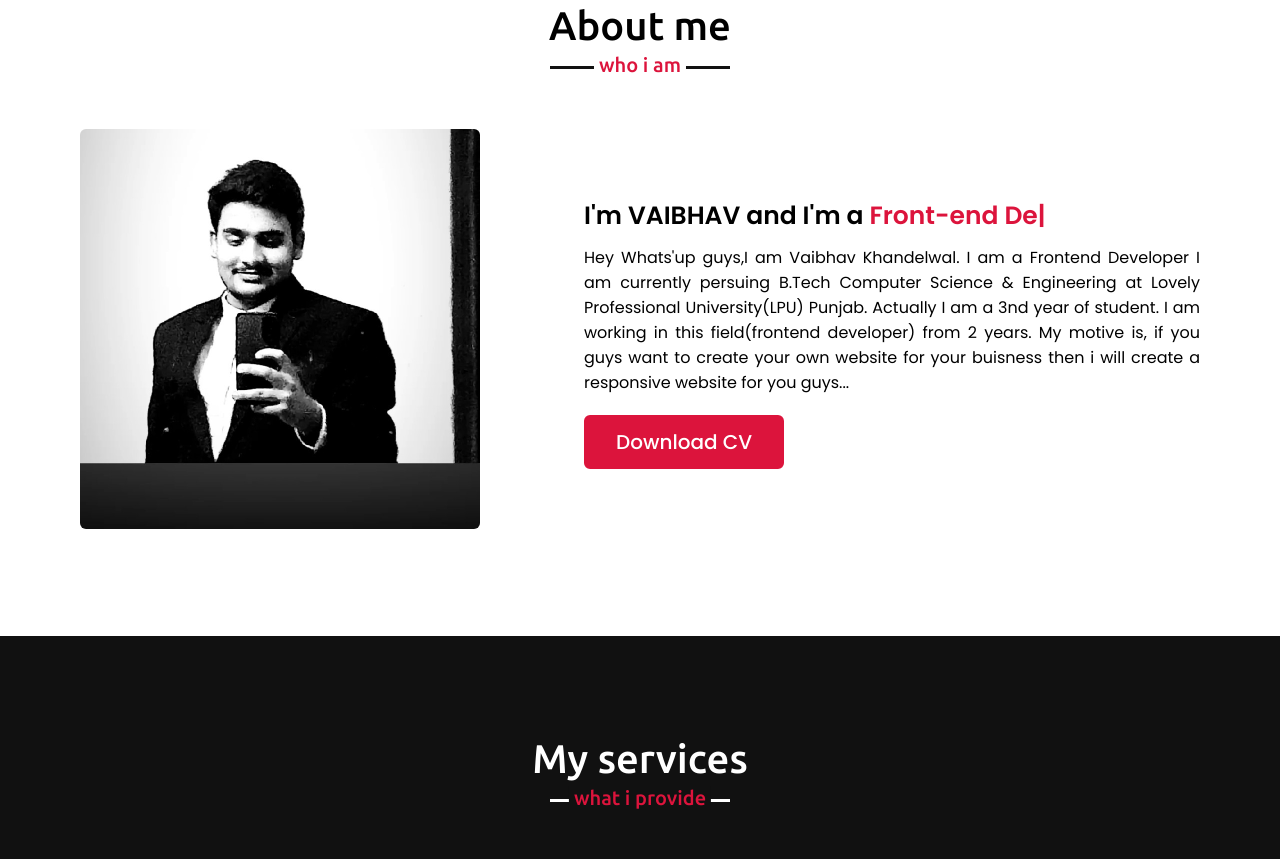
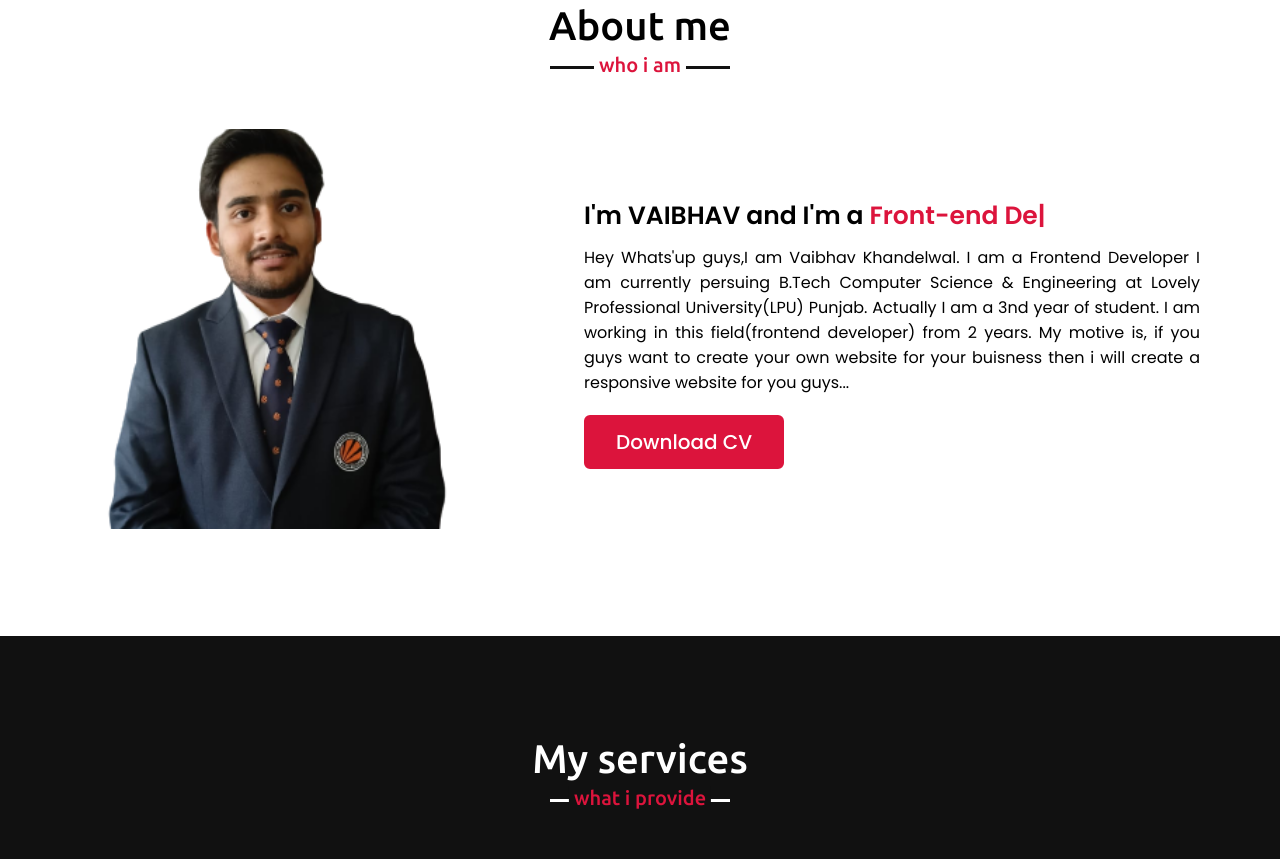
Before and after one commit to vaibhav-2002/portfolio, a plain HTML site: page index.html in a window 1280 px wide. Shown: the part 897-1756 px from the top of the page. Drawn offline with nearby package versions, Linux system fonts and the light colour scheme.

Commit message:
Update index.html

```diff
--- a/index.html
+++ b/index.html
@@ -54,7 +54,7 @@
             <h2 class="title">About me</h2>
             <div class="about-content">
                 <div class="column left">
-                    <img src="images/profile.jpg" alt="">
+                    <img src="images/formal.png" alt="">
                 </div>
                 <div class="column right">
                     <div class="text">I'm VAIBHAV and I'm a <span class="typing-2"></span></div>
```
